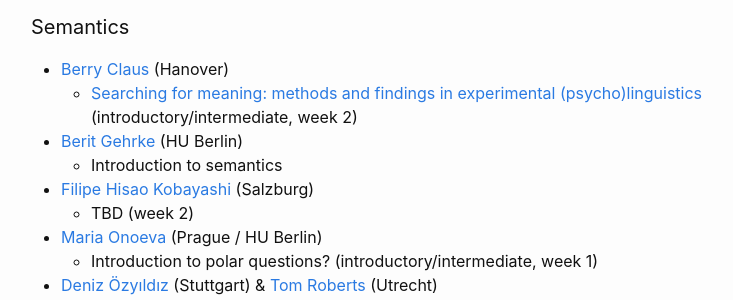
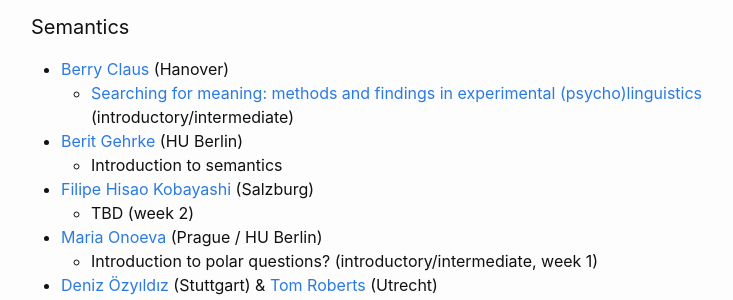
Before and after one commit to ovaschool/ovaschool.github.io, a Jekyll site: the page built from staticpages/ova2026.markdown, in a window 1280 px wide and 900 px high, scrolled down 842 px. Shown: the part 153-453 px from the top of the window, without its empty margins (239-972 px from the left). Built offline with Jekyll 4.4.1, drawn with Linux system fonts in a browser that asks for light colours.

Commit message:
Update ova2026.markdown

```diff
--- a/staticpages/ova2026.markdown
+++ b/staticpages/ova2026.markdown
@@ -42,7 +42,7 @@
 #### Semantics
 
 - [Berry Claus](https://www.germanistik.uni-hannover.de/claus) (Hanover)
-  - [Searching for meaning: methods and findings in experimental (psycho)linguistics](#berry-claus-searching-for-meaning-methods-and-findings-in-experimental-psycholinguistics) (introductory/intermediate, week 2)
+  - [Searching for meaning: methods and findings in experimental (psycho)linguistics](#berry-claus-searching-for-meaning-methods-and-findings-in-experimental-psycholinguistics) (introductory/intermediate)
 - [Berit Gehrke](http://www.beritgehrke.com/) (HU Berlin)
   - Introduction to semantics
 - [Filipe Hisao Kobayashi](https://fhkobayashi.net/) (Salzburg)
```
